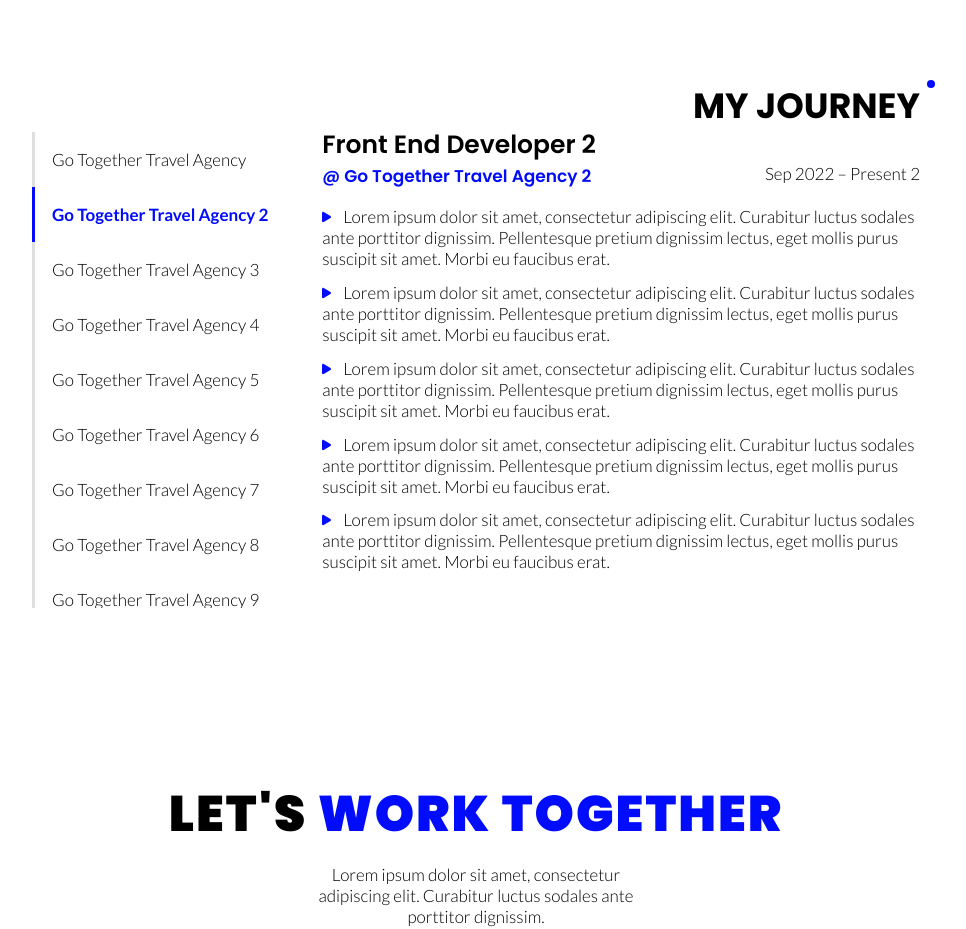
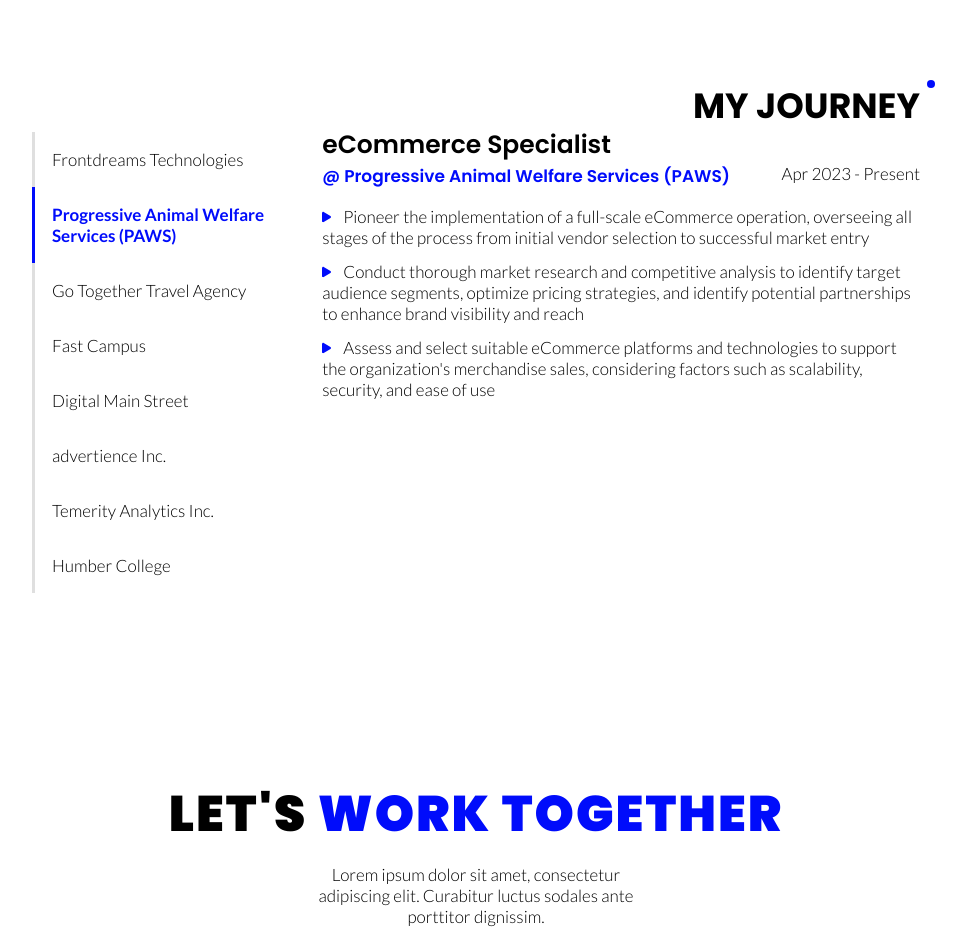
Before and after one commit to hyeonahc/portfolio, a Next.js app: page / in a window 1280 px wide. Shown: the part 4420-5349 px from the top of the page, without its empty margins (164-1130 px from the left). Built offline with nearby package versions, Linux system fonts and the light colour scheme.

Commit message:
#19 chore: Update MyJourney contents

```diff
--- a/components/ExperienceSection/MyJourneys.js
+++ b/components/ExperienceSection/MyJourneys.js
@@ -1,132 +1,91 @@
 export const MyJourneys = [
+  {
+    organization: 'Frontdreams Technologies',
+    link: 'https://frontdreams.com',
+    position: 'Web Designer',
+    duration: 'Sep 2022 - Present',
+    experiences: [
+      'Design and develop visually appealing, responsive, and user-friendly websites for clients, ensuring alignment with client brand and/or business objectives and adhering to industry standards',
+    ],
+  },
+  {
+    organization: 'Progressive Animal Welfare Services (PAWS)',
+    link: 'https://pawscanada.ca/',
+    position: 'eCommerce Specialist',
+    duration: 'Apr 2023 - Present',
+    experiences: [
+      'Pioneer the implementation of a full-scale eCommerce operation, overseeing all stages of the process from initial vendor selection to successful market entry',
+      'Conduct thorough market research and competitive analysis to identify target audience segments, optimize pricing strategies, and identify potential partnerships to enhance brand visibility and reach',
+      "Assess and select suitable eCommerce platforms and technologies to support the organization's merchandise sales, considering factors such as scalability, security, and ease of use",
+    ],
+  },
   {
     organization: 'Go Together Travel Agency',
     link: 'https://gotogether-s.vercel.app/',
     position: 'Front End Developer',
-    duration: 'Sep 2022 – Present',
+    duration: 'Sep 2022 - Feb 2023',
     experiences: [
-      'Lorem ipsum dolor sit amet, consectetur adipiscing elit. Curabitur luctus sodales ante porttitor dignissim. Pellentesque pretium dignissim lectus, eget mollis purus suscipit sit amet. Morbi eu faucibus erat.',
-      'Lorem ipsum dolor sit amet, consectetur adipiscing elit. Curabitur luctus sodales ante porttitor dignissim. Pellentesque pretium dignissim lectus, eget mollis purus suscipit sit amet. Morbi eu faucibus erat.',
-      'Lorem ipsum dolor sit amet, consectetur adipiscing elit. Curabitur luctus sodales ante porttitor dignissim. Pellentesque pretium dignissim lectus, eget mollis purus suscipit sit amet. Morbi eu faucibus erat.',
-      'Lorem ipsum dolor sit amet, consectetur adipiscing elit. Curabitur luctus sodales ante porttitor dignissim. Pellentesque pretium dignissim lectus, eget mollis purus suscipit sit amet. Morbi eu faucibus erat.',
-      'Lorem ipsum dolor sit amet, consectetur adipiscing elit. Curabitur luctus sodales ante porttitor dignissim. Pellentesque pretium dignissim lectus, eget mollis purus suscipit sit amet. Morbi eu faucibus erat.',
+      'Successfully developed a large-scale mobile web application for a travel agency and conducted the full project life cycle from requirement analysis to deployment',
+      'Collaborated closely with designers to ensure seamless user interactions and translated prototype mockups into clean, efficient, and performant code that can be easily reused in the future',
+      'Implemented a survey page, enabling users to navigate and identify desired tour packages more efficiently, resulting in a reduction in customer searching time and improving overall business satisfaction ratings',
+      'Developed additional 5 user interfaces, and 13 pages including navigation, language switch function, sign-up, log-in, my account, search, Like products, booking, manage reservations and admin',
+      'Integrated data from internal APIs developed by the back-end team, utilizing technologies including Next.js, TypeScript, Redux toolkit, RTK query, SASS, and Material UI to develop a robust and feature-rich website',
     ],
   },
   {
-    organization: 'Go Together Travel Agency 2',
-    link: 'https://gotogether-s.vercel.app/',
-    position: 'Front End Developer 2',
-    duration: 'Sep 2022 – Present 2',
+    organization: 'Fast Campus',
+    link: 'https://fastcampus.co.kr/',
+    position: 'Certificate, Front End Developer',
+    duration: 'Mar 2022 - Oct 2022',
     experiences: [
-      'Lorem ipsum dolor sit amet, consectetur adipiscing elit. Curabitur luctus sodales ante porttitor dignissim. Pellentesque pretium dignissim lectus, eget mollis purus suscipit sit amet. Morbi eu faucibus erat.',
-      'Lorem ipsum dolor sit amet, consectetur adipiscing elit. Curabitur luctus sodales ante porttitor dignissim. Pellentesque pretium dignissim lectus, eget mollis purus suscipit sit amet. Morbi eu faucibus erat.',
-      'Lorem ipsum dolor sit amet, consectetur adipiscing elit. Curabitur luctus sodales ante porttitor dignissim. Pellentesque pretium dignissim lectus, eget mollis purus suscipit sit amet. Morbi eu faucibus erat.',
-      'Lorem ipsum dolor sit amet, consectetur adipiscing elit. Curabitur luctus sodales ante porttitor dignissim. Pellentesque pretium dignissim lectus, eget mollis purus suscipit sit amet. Morbi eu faucibus erat.',
-      'Lorem ipsum dolor sit amet, consectetur adipiscing elit. Curabitur luctus sodales ante porttitor dignissim. Pellentesque pretium dignissim lectus, eget mollis purus suscipit sit amet. Morbi eu faucibus erat.',
+      'Completed a one-year certificate program at Fast Campus, a private education academy in Korea',
+      'CAcquired proficiency in the following technologies: JavaScript ES6, TypeScript, Vue.js, React.js (React Hooks, Redux), SASS/SCSS, Bootstrap, and Python',
+      'Gained extensive knowledge in Git, GitHub, SPA(Single-Page Applications), RESTful APIs, ESLint, Webpack, and Responsive Design',
+      'Successfully completed two personal projects and contributed to three team projects. For a detailed overview of my projects',
     ],
   },
   {
-    organization: 'Go Together Travel Agency 3',
-    link: 'https://gotogether-s.vercel.app/',
-    position: 'Front End Developer 3',
-    duration: 'Sep 2022 – Present 3',
+    organization: 'Digital Main Street',
+    link: 'https://digitalmainstreet.ca/',
+    position: 'Web Designer',
+    duration: 'Jun 2021 - Jul 2021',
     experiences: [
-      'Lorem ipsum dolor sit amet, consectetur adipiscing elit. Curabitur luctus sodales ante porttitor dignissim. Pellentesque pretium dignissim lectus, eget mollis purus suscipit sit amet. Morbi eu faucibus erat.',
-      'Lorem ipsum dolor sit amet, consectetur adipiscing elit. Curabitur luctus sodales ante porttitor dignissim. Pellentesque pretium dignissim lectus, eget mollis purus suscipit sit amet. Morbi eu faucibus erat.',
-      'Lorem ipsum dolor sit amet, consectetur adipiscing elit. Curabitur luctus sodales ante porttitor dignissim. Pellentesque pretium dignissim lectus, eget mollis purus suscipit sit amet. Morbi eu faucibus erat.',
-      'Lorem ipsum dolor sit amet, consectetur adipiscing elit. Curabitur luctus sodales ante porttitor dignissim. Pellentesque pretium dignissim lectus, eget mollis purus suscipit sit amet. Morbi eu faucibus erat.',
-      'Lorem ipsum dolor sit amet, consectetur adipiscing elit. Curabitur luctus sodales ante porttitor dignissim. Pellentesque pretium dignissim lectus, eget mollis purus suscipit sit amet. Morbi eu faucibus erat.',
+      'Worked at an agency which assists main street businesses to adopt digital technologies to increase online sales',
+      'Established e-commerce websites with WordPress, Wix, and Shopify for clients including pumpkin farm, jewelry seller, and gym as a part of Ontario Digital Transformation Grant Program ran by the state government',
+      'Provided SEO audit and development, website operation training, and guidelines on how to manage the website to the clients',
     ],
   },
   {
-    organization: 'Go Together Travel Agency 4',
-    link: 'https://gotogether-s.vercel.app/',
-    position: 'Front End Developer 4',
-    duration: 'Sep 2022 – Present 4',
+    organization: 'advertience Inc.',
+    link: 'https://advertience.com/',
+    position: 'Web Developer',
+    duration: 'Feb 2019 - Jan 2021',
     experiences: [
-      'Lorem ipsum dolor sit amet, consectetur adipiscing elit. Curabitur luctus sodales ante porttitor dignissim. Pellentesque pretium dignissim lectus, eget mollis purus suscipit sit amet. Morbi eu faucibus erat.',
-      'Lorem ipsum dolor sit amet, consectetur adipiscing elit. Curabitur luctus sodales ante porttitor dignissim. Pellentesque pretium dignissim lectus, eget mollis purus suscipit sit amet. Morbi eu faucibus erat.',
-      'Lorem ipsum dolor sit amet, consectetur adipiscing elit. Curabitur luctus sodales ante porttitor dignissim. Pellentesque pretium dignissim lectus, eget mollis purus suscipit sit amet. Morbi eu faucibus erat.',
-      'Lorem ipsum dolor sit amet, consectetur adipiscing elit. Curabitur luctus sodales ante porttitor dignissim. Pellentesque pretium dignissim lectus, eget mollis purus suscipit sit amet. Morbi eu faucibus erat.',
-      'Lorem ipsum dolor sit amet, consectetur adipiscing elit. Curabitur luctus sodales ante porttitor dignissim. Pellentesque pretium dignissim lectus, eget mollis purus suscipit sit amet. Morbi eu faucibus erat.',
+      'Collaborated closely with clients to gather and understand business requirements, ensuring the development of websites optimized for maximum speed, scalability, and maintainability within a digital marketing agency',
+      'Achieved a 15% increase in website traffic and a 5% increase in customer purchases for the pharmaceutical company Drysol by developing a landing page with SEO principles and Google Ads A/B testing',
+      'Created high quality code from prototype designs, utilizing HTML, CSS, JavaScript, Bootstrap, and WordPress to develop responsive websites that are compatible with all devices and modern browsers',
+      "Led the full web development cycle for clients' websites, including Uber Cuts and Coastal Rides, resulting in the optimization of the website conversion rate and successful achievement of clients' quarterly goals",
+      'Collaborated with a marketing team to implement marketing strategies and created email campaigns, website content, landing pages, event tracking, and marketing materials and conducted SEO audit and development',
     ],
   },
   {
-    organization: 'Go Together Travel Agency 5',
-    link: 'https://gotogether-s.vercel.app/',
-    position: 'Front End Developer 5',
-    duration: 'Sep 2022 – Present 5',
+    organization: 'Temerity Analytics Inc.',
+    link: 'https://temerityanalytics.com/',
+    position: 'UX/UI Designer',
+    duration: 'Feb 2019 - Jan 2021',
     experiences: [
-      'Lorem ipsum dolor sit amet, consectetur adipiscing elit. Curabitur luctus sodales ante porttitor dignissim. Pellentesque pretium dignissim lectus, eget mollis purus suscipit sit amet. Morbi eu faucibus erat.',
-      'Lorem ipsum dolor sit amet, consectetur adipiscing elit. Curabitur luctus sodales ante porttitor dignissim. Pellentesque pretium dignissim lectus, eget mollis purus suscipit sit amet. Morbi eu faucibus erat.',
-      'Lorem ipsum dolor sit amet, consectetur adipiscing elit. Curabitur luctus sodales ante porttitor dignissim. Pellentesque pretium dignissim lectus, eget mollis purus suscipit sit amet. Morbi eu faucibus erat.',
-      'Lorem ipsum dolor sit amet, consectetur adipiscing elit. Curabitur luctus sodales ante porttitor dignissim. Pellentesque pretium dignissim lectus, eget mollis purus suscipit sit amet. Morbi eu faucibus erat.',
-      'Lorem ipsum dolor sit amet, consectetur adipiscing elit. Curabitur luctus sodales ante porttitor dignissim. Pellentesque pretium dignissim lectus, eget mollis purus suscipit sit amet. Morbi eu faucibus erat.',
+      'Engaged in cross-functional collaboration, partnering with software developers, marketing teams, and other business units to analyze requirements and develop UI solutions for Merln, an analytics software',
+      'Played a key role in maintaining design consistency by creating 20 design guidelines for a development team, aligning with the design direction and facilitating the implementation of UX/UI enhancements for a development team',
+      'Created user interface design prototypes, encompassing various components such as messenger, FSA map, chat box, sentiment analysis, and admin page, to drive intuitive and engaging user experiences',
     ],
   },
   {
-    organization: 'Go Together Travel Agency 6',
-    link: 'https://gotogether-s.vercel.app/',
-    position: 'Front End Developer 6',
-    duration: 'Sep 2022 – Present 6',
+    organization: 'Humber College',
+    link: 'https://mediaarts.humber.ca/programs/media-communications.html',
+    position: 'Diploma, Media Communications',
+    duration: 'Sep 2017 - Apr 2019',
     experiences: [
-      'Lorem ipsum dolor sit amet, consectetur adipiscing elit. Curabitur luctus sodales ante porttitor dignissim. Pellentesque pretium dignissim lectus, eget mollis purus suscipit sit amet. Morbi eu faucibus erat.',
-      'Lorem ipsum dolor sit amet, consectetur adipiscing elit. Curabitur luctus sodales ante porttitor dignissim. Pellentesque pretium dignissim lectus, eget mollis purus suscipit sit amet. Morbi eu faucibus erat.',
-      'Lorem ipsum dolor sit amet, consectetur adipiscing elit. Curabitur luctus sodales ante porttitor dignissim. Pellentesque pretium dignissim lectus, eget mollis purus suscipit sit amet. Morbi eu faucibus erat.',
-      'Lorem ipsum dolor sit amet, consectetur adipiscing elit. Curabitur luctus sodales ante porttitor dignissim. Pellentesque pretium dignissim lectus, eget mollis purus suscipit sit amet. Morbi eu faucibus erat.',
-      'Lorem ipsum dolor sit amet, consectetur adipiscing elit. Curabitur luctus sodales ante porttitor dignissim. Pellentesque pretium dignissim lectus, eget mollis purus suscipit sit amet. Morbi eu faucibus erat.',
-    ],
-  },
-  {
-    organization: 'Go Together Travel Agency 7',
-    link: 'https://gotogether-s.vercel.app/',
-    position: 'Front End Developer 7',
-    duration: 'Sep 2022 – Present 7',
-    experiences: [
-      'Lorem ipsum dolor sit amet, consectetur adipiscing elit. Curabitur luctus sodales ante porttitor dignissim. Pellentesque pretium dignissim lectus, eget mollis purus suscipit sit amet. Morbi eu faucibus erat.',
-      'Lorem ipsum dolor sit amet, consectetur adipiscing elit. Curabitur luctus sodales ante porttitor dignissim. Pellentesque pretium dignissim lectus, eget mollis purus suscipit sit amet. Morbi eu faucibus erat.',
-      'Lorem ipsum dolor sit amet, consectetur adipiscing elit. Curabitur luctus sodales ante porttitor dignissim. Pellentesque pretium dignissim lectus, eget mollis purus suscipit sit amet. Morbi eu faucibus erat.',
-      'Lorem ipsum dolor sit amet, consectetur adipiscing elit. Curabitur luctus sodales ante porttitor dignissim. Pellentesque pretium dignissim lectus, eget mollis purus suscipit sit amet. Morbi eu faucibus erat.',
-      'Lorem ipsum dolor sit amet, consectetur adipiscing elit. Curabitur luctus sodales ante porttitor dignissim. Pellentesque pretium dignissim lectus, eget mollis purus suscipit sit amet. Morbi eu faucibus erat.',
-    ],
-  },
-  {
-    organization: 'Go Together Travel Agency 8',
-    link: 'https://gotogether-s.vercel.app/',
-    position: 'Front End Developer 8',
-    duration: 'Sep 2022 – Present 8',
-    experiences: [
-      'Lorem ipsum dolor sit amet, consectetur adipiscing elit. Curabitur luctus sodales ante porttitor dignissim. Pellentesque pretium dignissim lectus, eget mollis purus suscipit sit amet. Morbi eu faucibus erat.',
-      'Lorem ipsum dolor sit amet, consectetur adipiscing elit. Curabitur luctus sodales ante porttitor dignissim. Pellentesque pretium dignissim lectus, eget mollis purus suscipit sit amet. Morbi eu faucibus erat.',
-      'Lorem ipsum dolor sit amet, consectetur adipiscing elit. Curabitur luctus sodales ante porttitor dignissim. Pellentesque pretium dignissim lectus, eget mollis purus suscipit sit amet. Morbi eu faucibus erat.',
-      'Lorem ipsum dolor sit amet, consectetur adipiscing elit. Curabitur luctus sodales ante porttitor dignissim. Pellentesque pretium dignissim lectus, eget mollis purus suscipit sit amet. Morbi eu faucibus erat.',
-      'Lorem ipsum dolor sit amet, consectetur adipiscing elit. Curabitur luctus sodales ante porttitor dignissim. Pellentesque pretium dignissim lectus, eget mollis purus suscipit sit amet. Morbi eu faucibus erat.',
-    ],
-  },
-  {
-    organization: 'Go Together Travel Agency 9',
-    link: 'https://gotogether-s.vercel.app/',
-    position: 'Front End Developer 9',
-    duration: 'Sep 2022 – Present 9',
-    experiences: [
-      'Lorem ipsum dolor sit amet, consectetur adipiscing elit. Curabitur luctus sodales ante porttitor dignissim. Pellentesque pretium dignissim lectus, eget mollis purus suscipit sit amet. Morbi eu faucibus erat.',
-      'Lorem ipsum dolor sit amet, consectetur adipiscing elit. Curabitur luctus sodales ante porttitor dignissim. Pellentesque pretium dignissim lectus, eget mollis purus suscipit sit amet. Morbi eu faucibus erat.',
-      'Lorem ipsum dolor sit amet, consectetur adipiscing elit. Curabitur luctus sodales ante porttitor dignissim. Pellentesque pretium dignissim lectus, eget mollis purus suscipit sit amet. Morbi eu faucibus erat.',
-      'Lorem ipsum dolor sit amet, consectetur adipiscing elit. Curabitur luctus sodales ante porttitor dignissim. Pellentesque pretium dignissim lectus, eget mollis purus suscipit sit amet. Morbi eu faucibus erat.',
-      'Lorem ipsum dolor sit amet, consectetur adipiscing elit. Curabitur luctus sodales ante porttitor dignissim. Pellentesque pretium dignissim lectus, eget mollis purus suscipit sit amet. Morbi eu faucibus erat.',
-    ],
-  },
-  {
-    organization: 'Go Together Travel Agency 10',
-    link: 'https://gotogether-s.vercel.app/',
-    position: 'Front End Developer 10',
-    duration: 'Sep 2022 – Present 10',
-    experiences: [
-      'Lorem ipsum dolor sit amet, consectetur adipiscing elit. Curabitur luctus sodales ante porttitor dignissim. Pellentesque pretium dignissim lectus, eget mollis purus suscipit sit amet. Morbi eu faucibus erat.',
-      'Lorem ipsum dolor sit amet, consectetur adipiscing elit. Curabitur luctus sodales ante porttitor dignissim. Pellentesque pretium dignissim lectus, eget mollis purus suscipit sit amet. Morbi eu faucibus erat.',
-      'Lorem ipsum dolor sit amet, consectetur adipiscing elit. Curabitur luctus sodales ante porttitor dignissim. Pellentesque pretium dignissim lectus, eget mollis purus suscipit sit amet. Morbi eu faucibus erat.',
-      'Lorem ipsum dolor sit amet, consectetur adipiscing elit. Curabitur luctus sodales ante porttitor dignissim. Pellentesque pretium dignissim lectus, eget mollis purus suscipit sit amet. Morbi eu faucibus erat.',
-      'Lorem ipsum dolor sit amet, consectetur adipiscing elit. Curabitur luctus sodales ante porttitor dignissim. Pellentesque pretium dignissim lectus, eget mollis purus suscipit sit amet. Morbi eu faucibus erat.',
+      'Acquired a wide range of skills including digital marketing, content creation, photography, videography, graphic design, and web design',
     ],
   },
 ]
```
